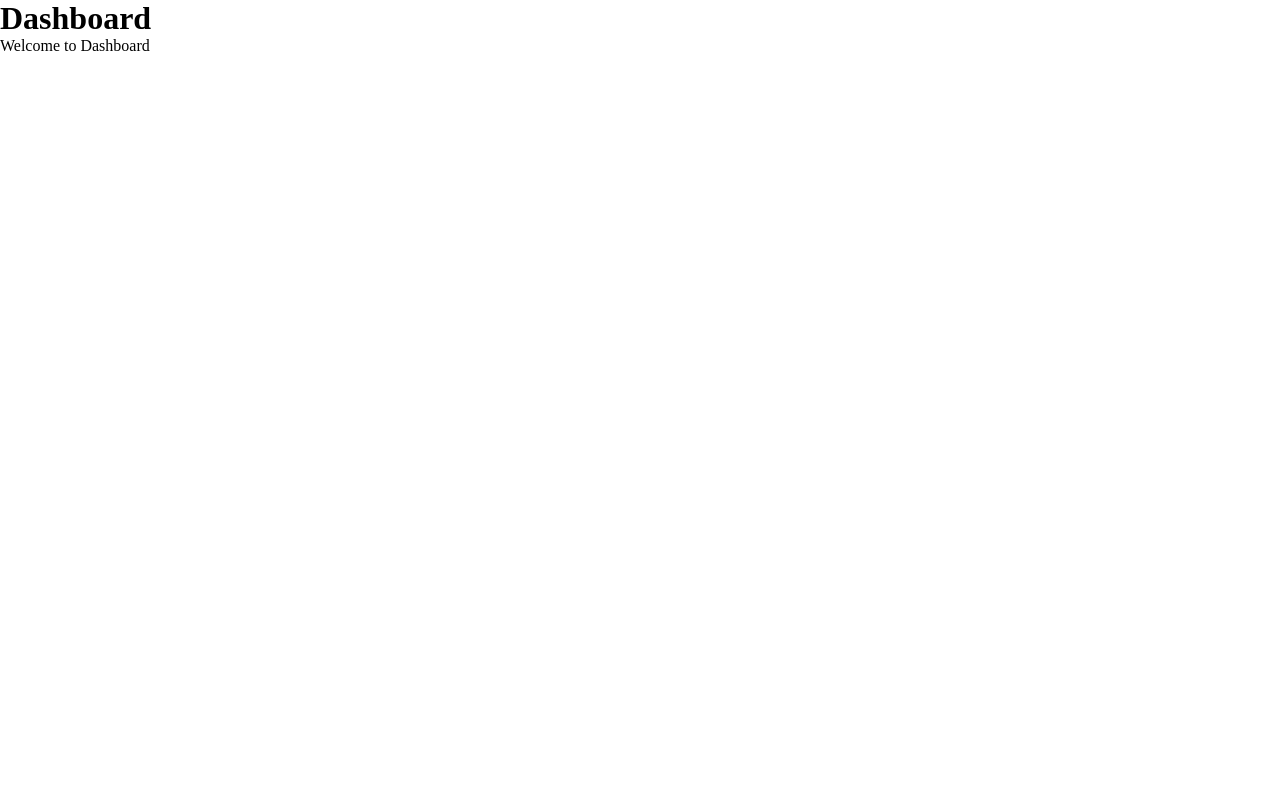
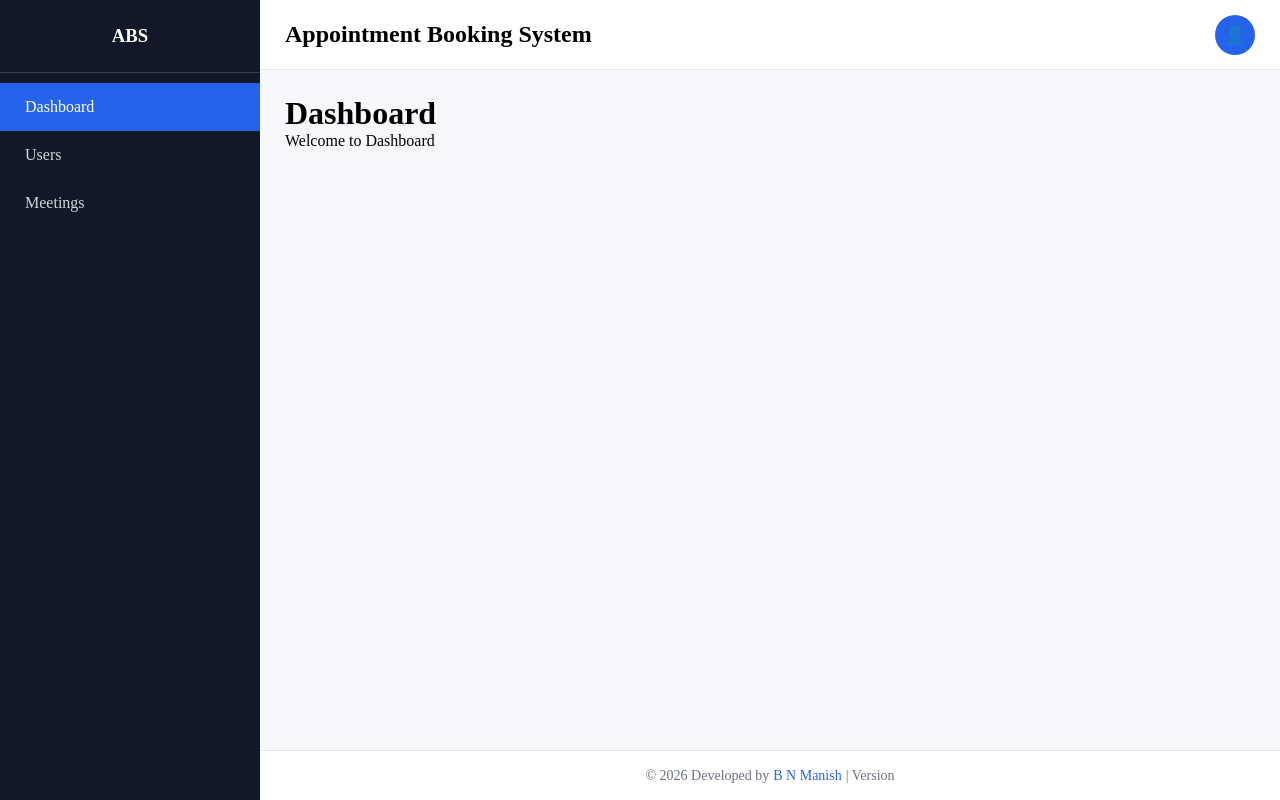
Before and after one commit to bnmanish/Appointment-Booking-System, a React (Vite) app in the folder frontend/: page /admin/dashboard in a window 1280 px wide. Built offline with nearby package versions, Linux system fonts and the light colour scheme; no server answers; sample sign-in values are in the browser's storage.

Commit message:
created protected layouts and dashboard pages

```diff
--- a/frontend/src/App.tsx
+++ b/frontend/src/App.tsx
@@ -1,12 +1,30 @@
 import { Routes, Route } from "react-router-dom";
+
 import Login from "./pages/Login";
 import Dashboard from "./pages/Dashboard";
+import Users from "./pages/Users";
+import Meetings from "./pages/Meetings";
+
+import AdminLayout from "./pages/AdminLayout";
+import ProtectedRoute from "./components/ProtectedRoute";
 
 function App() {
   return (
     <Routes>
       <Route path="/" element={<Login />} />
-      <Route path="/admin/dashboard" element={<Dashboard />} />
+
+      <Route
+        path="/admin"
+        element={
+          <ProtectedRoute>
+            <AdminLayout />
+          </ProtectedRoute>
+        }
+      >
+        <Route path="dashboard" element={<Dashboard />} />
+        <Route path="users" element={<Users />} />
+        <Route path="meetings" element={<Meetings />} />
+      </Route>
     </Routes>
   );
 }
--- /dev/null
+++ b/frontend/src/admin-layout.css
@@ -0,0 +1,155 @@
+* {
+  margin: 0;
+  padding: 0;
+  box-sizing: border-box;
+}
+
+/* Entire Layout */
+
+.layout {
+  display: flex;
+  height: 100vh;
+  background: #f5f7fa;
+}
+
+/* Sidebar */
+
+.sidebar {
+  width: 260px;
+  background: #111827;
+  color: white;
+  display: flex;
+  flex-direction: column;
+}
+
+.logo {
+  padding: 25px;
+  text-align: center;
+  border-bottom: 1px solid #374151;
+}
+
+.sidebar nav {
+  display: flex;
+  flex-direction: column;
+  padding-top: 10px;
+}
+
+.sidebar a {
+  color: #d1d5db;
+  text-decoration: none;
+  padding: 15px 25px;
+  transition: 0.3s;
+}
+
+.sidebar a:hover {
+  background: #1f2937;
+  color: white;
+}
+
+.sidebar a.active {
+  background: #2563eb;
+  color: white;
+}
+
+/* Right Side */
+
+.main-section {
+  flex: 1;
+  display: flex;
+  flex-direction: column;
+}
+
+/* Header */
+
+.header {
+  height: 70px;
+  background: white;
+  border-bottom: 1px solid #e5e7eb;
+
+  display: flex;
+  justify-content: space-between;
+  align-items: center;
+
+  padding: 0 25px;
+}
+
+.user-section {
+  position: relative;
+}
+
+.user-icon {
+  width: 40px;
+  height: 40px;
+
+  border-radius: 50%;
+  background: #2563eb;
+  color: white;
+
+  display: flex;
+  align-items: center;
+  justify-content: center;
+
+  cursor: pointer;
+  font-size: 18px;
+}
+
+/* Dropdown */
+
+.dropdown {
+  position: absolute;
+  top: 55px;
+  right: 0;
+
+  width: 180px;
+  background: white;
+
+  border-radius: 8px;
+  overflow: hidden;
+
+  box-shadow: 0 5px 20px rgba(0,0,0,0.15);
+
+  z-index: 1000;
+}
+
+.dropdown-item {
+  padding: 14px 16px;
+  cursor: pointer;
+}
+
+.dropdown-item:hover {
+  background: #f3f4f6;
+}
+
+/* Content */
+
+.content {
+  flex: 1;
+  padding: 25px;
+  overflow-y: auto;
+}
+
+/* Footer */
+
+.footer {
+  height: 50px;
+  background: white;
+
+  border-top: 1px solid #e5e7eb;
+
+  display: flex;
+  justify-content: center;
+  align-items: center;
+
+  color: #6b7280;
+  font-size: 14px;
+}
+
+.footer a {
+  margin: 0 4px;
+  color: #2563eb;
+  text-decoration: none;
+}
+
+.footer a:hover {
+  text-decoration: underline;
+}
--- /dev/null
+++ b/frontend/src/components/ProtectedRoute.tsx
@@ -0,0 +1,13 @@
+import { Navigate } from "react-router-dom";
+
+interface ProtectedRouteProps {
+  children: React.ReactNode;
+}
+
+function ProtectedRoute({ children }: ProtectedRouteProps) {
+  const isLoggedIn = localStorage.getItem("token");
+
+  return isLoggedIn ? <>{children}</> : <Navigate to="/" replace />;
+}
+
+export default ProtectedRoute;
--- /dev/null
+++ b/frontend/src/pages/AdminLayout.tsx
@@ -0,0 +1,26 @@
+import { Outlet } from "react-router-dom";
+import Header from "./components/Header";
+import Sidebar from "./components/Sidebar";
+import Footer from "./components/Footer";
+
+import "../admin-layout.css";
+
+function AdminLayout() {
+  return (
+    <div className="layout">
+      <Sidebar />
+
+      <div className="main-section">
+        <Header />
+
+        <main className="content">
+          <Outlet />
+        </main>
+
+        <Footer />
+      </div>
+    </div>
+  );
+}
+
+export default AdminLayout;
--- a/frontend/src/pages/Dashboard.tsx
+++ b/frontend/src/pages/Dashboard.tsx
@@ -1,9 +1,9 @@
 function Dashboard() {
   return (
-    <div>
+    <>
       <h1>Dashboard</h1>
       <p>Welcome to Dashboard</p>
-    </div>
+    </>
   );
 }
 
--- a/frontend/src/pages/Login.tsx
+++ b/frontend/src/pages/Login.tsx
@@ -1,6 +1,20 @@
 import { useState } from "react";
+import { useNavigate } from "react-router-dom";
+import { useEffect } from "react";
+
 
 function Login() {
+  // redirect on dashboard if already logged In - starts
+  const navigate = useNavigate();
+  useEffect(() => {
+    const token = localStorage.getItem("token");
+
+    if (token) {
+      navigate("/admin/dashboard", { replace: true });
+    }
+  }, [navigate]);
+  // redirect on dashboard if already logged In - ends
+
   const [email, setEmail] = useState("");
   const [password, setPassword] = useState("");
   const [errorEmail, setEmailError] = useState("");
@@ -48,6 +62,8 @@ function Login() {
 
       if (data.status) {
         console.log(data.message);
+        localStorage.setItem("token", data.token);
+        navigate("/admin/dashboard");
       } else {
         console.log(data.message);
         // Example: show backend error
--- /dev/null
+++ b/frontend/src/pages/Meetings.tsx
@@ -0,0 +1,5 @@
+function Meetings() {
+  return <h1>Meetings Page</h1>;
+}
+
+export default Meetings;
--- /dev/null
+++ b/frontend/src/pages/Users.tsx
@@ -0,0 +1,5 @@
+function Users() {
+  return <h1>Users Page</h1>;
+}
+
+export default Users;
--- /dev/null
+++ b/frontend/src/pages/components/Footer.tsx
@@ -0,0 +1,20 @@
+function Footer() {
+  const currentYear = new Date().getFullYear();
+
+  return (
+    <footer className="footer">
+      © {currentYear} Developed by {" "}
+      <a
+        href={import.meta.env.VITE_LINKEDIN_URL}
+        target="_blank"
+        rel="noopener noreferrer"
+      >
+        B N Manish
+      </a>
+      {" | "}
+      Version {import.meta.env.VITE_APP_VERSION}
+    </footer>
+  );
+}
+
+export default Footer;
--- /dev/null
+++ b/frontend/src/pages/components/Header.tsx
@@ -0,0 +1,47 @@
+import { useState } from "react";
+import { useNavigate } from "react-router-dom";
+
+function Header() {
+  const [showDropdown, setShowDropdown] = useState(false);
+  const navigate = useNavigate();
+
+  const logout = () => {
+    localStorage.removeItem("token");
+    navigate("/");
+  };
+
+  return (
+    <header className="header">
+      <h2>Appointment Booking System</h2>
+
+      <div className="user-section">
+        <div
+          className="user-icon"
+          onClick={() => setShowDropdown(!showDropdown)}
+        >
+          👤
+        </div>
+
+        {showDropdown && (
+          <div className="dropdown">
+            <div
+              className="dropdown-item"
+              onClick={() => navigate("/admin/profile")}
+            >
+              Profile
+            </div>
+
+            <div
+              className="dropdown-item"
+              onClick={logout}
+            >
+              Logout
+            </div>
+          </div>
+        )}
+      </div>
+    </header>
+  );
+}
+
+export default Header;
--- /dev/null
+++ b/frontend/src/pages/components/Sidebar.tsx
@@ -0,0 +1,25 @@
+import { NavLink } from "react-router-dom";
+
+function Sidebar() {
+  return (
+    <aside className="sidebar">
+      <h3 className="logo">ABS</h3>
+
+      <nav>
+        <NavLink to="/admin/dashboard">
+          Dashboard
+        </NavLink>
+
+        <NavLink to="/admin/users">
+          Users
+        </NavLink>
+
+        <NavLink to="/admin/meetings">
+          Meetings
+        </NavLink>
+      </nav>
+    </aside>
+  );
+}
+
+export default Sidebar;
```
